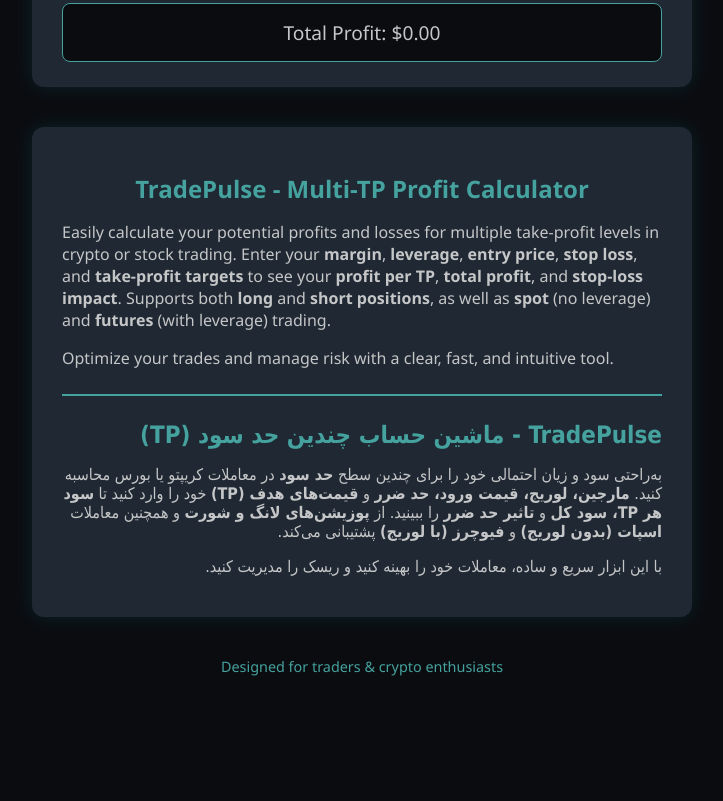
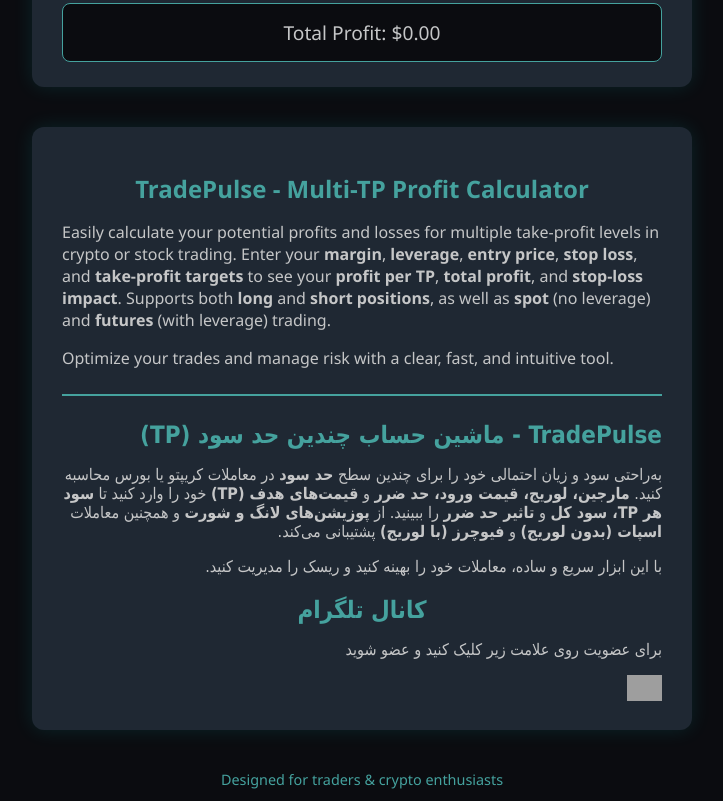
Before and after one commit to shibabefarsi/tradepulse, a plain HTML site: page index.html in a window 1280 px wide. Shown: the part 832-1633 px from the top of the page, without its empty margins (278-1001 px from the left). Before the commit the page ends 1520 px from the top, so only its background shows below. Drawn offline with Linux system fonts and the light colour scheme; grey boxes are pictures that could not be loaded.

Commit message:
Update index.html

```diff
--- a/index.html
+++ b/index.html
@@ -197,7 +197,21 @@
     <h2 class="persian">TradePulse - ماشین حساب چندین حد سود (TP)</h2>
     <p class="persian">به‌راحتی سود و زیان احتمالی خود را برای چندین سطح <strong>حد سود</strong> در معاملات کریپتو یا بورس محاسبه کنید. <strong>مارجین، لوریج، قیمت ورود، حد ضرر</strong> و <strong>قیمت‌های هدف (TP)</strong> خود را وارد کنید تا <strong>سود هر TP، سود کل</strong> و <strong>تاثیر حد ضرر</strong> را ببینید. از <strong>پوزیشن‌های لانگ و شورت</strong> و همچنین معاملات <strong>اسپات (بدون لوریج)</strong> و <strong>فیوچرز (با لوریج)</strong> پشتیبانی می‌کند.</p>
     <p class="persian">با این ابزار سریع و ساده، معاملات خود را بهینه کنید و ریسک را مدیریت کنید.</p>
+
+    <div class="persian">
+        <h2 >کانال تلگرام</h2>
+        <p>برای عضویت روی علامت زیر کلیک کنید و عضو شوید</p>
+    <a href="https://t.me/tradepulseTPL" target="_blank">
+    <img src="https://cdn-icons-png.flaticon.com/512/2111/2111646.png"
+         alt="Telegram"
+         style="width:35px;">
+</a>
+
+    </div>
+
 </section>
+
+
 
 <footer>
     Designed for traders & crypto enthusiasts
```
